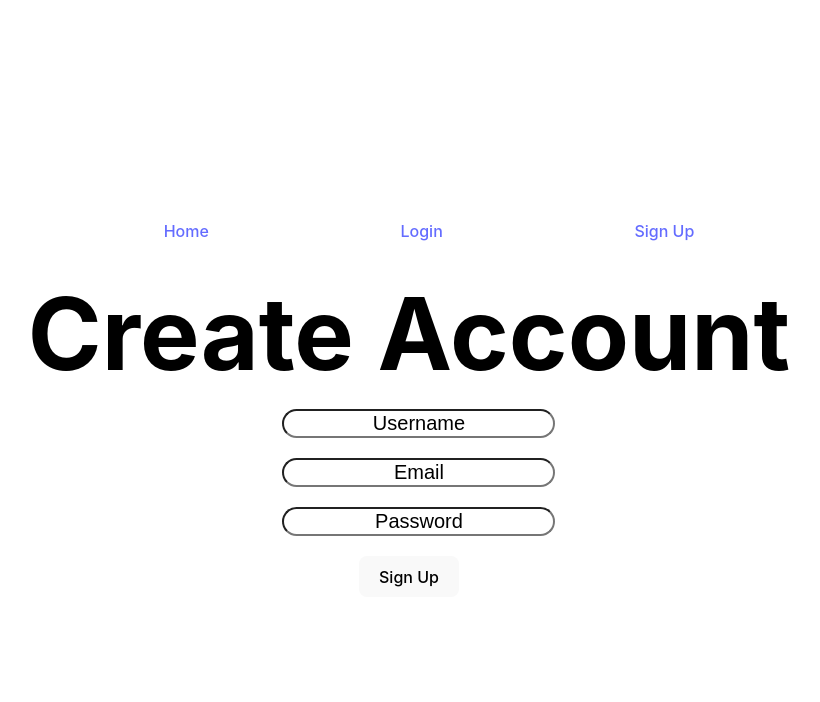
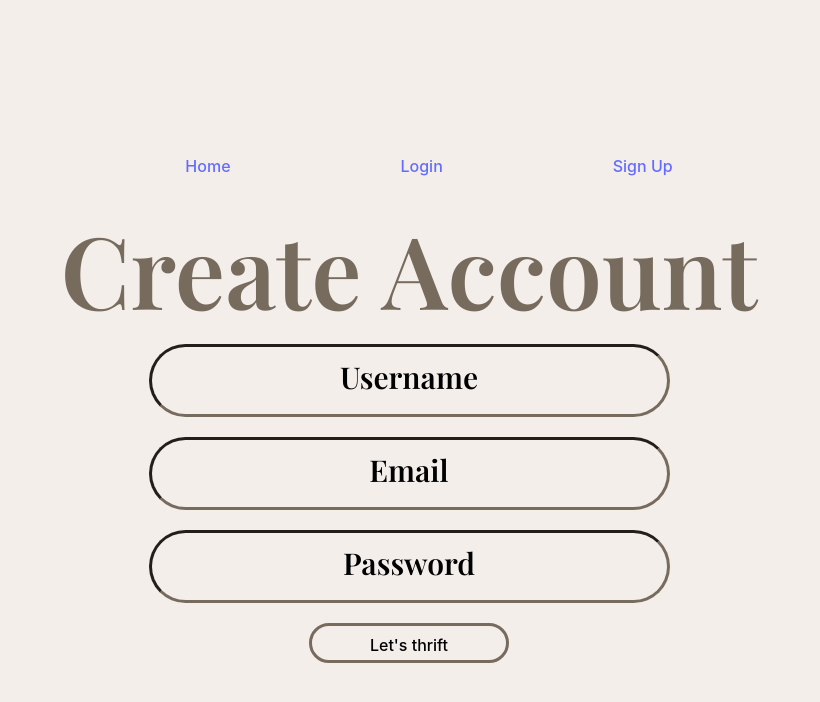
Before and after one commit to lundj227/thrifting.com, a React (Vite) app in the folder client/: page /signup in a window 1280 px wide. Shown: the top 702 px of the page, without its empty margins (231-1051 px from the left). Built offline with nearby package versions, Linux system fonts and the light colour scheme.

Commit message:
Create account css better

```diff
--- a/client/src/components/SignUp.css
+++ b/client/src/components/SignUp.css
@@ -1,3 +1,10 @@
+@import url('https://fonts.googleapis.com/css2?family=Playfair+Display:wght@600&display=swap');
+
+
+*{
+    background-color: #F3EEEA;
+}
+
 .signUpForm {
     text-align: center;
   }
@@ -7,7 +14,6 @@
     flex-direction: column;
     width: 300px;
     margin: 0 auto;
-    color: blue;
   }
 
   .signUpForm input,
@@ -15,57 +21,106 @@
     margin-bottom: 10px;
     padding: 8px;
     border-radius: 4px;
-    border: 1px solid #ddd;
-    color: blue;
+    border: 1px solid #776B5D;
   }
 
   .signUpForm label {
     margin-bottom: 5px;
     font-weight: bold;
-    color: blue;
   }
 
-  h2 {
-    color: black;
+
+
+  .createAccount {
+    color: #776B5D ;
     font-size: 100px;
     margin: 0;
+    font-family: 'Playfair Display';
   }
 
   #username{
+    border-width: 3px;
     font-size: 20px;
-    border-radius: 20px;
-    margin-left: 20px;
+    border-radius: 55px;
     margin-bottom: 20px;
+    padding: 20px;
+    width: 475px;
+    font-family: 'Playfair Display';
+    transition: background-color 0.5s ease;
+    border-color: #776B5D;
+
   }
 
   #email{
+    border-width: 3px;
+    border-color: #776B5D;
+    padding: 20px;
     font-size: 20px;
-    border-radius: 20px;
-    margin-left: 20px;
+    border-radius: 55px;
+    width: 475px;
+    font-family: 'Playfair Display';
+    transition: background-color 1.5s ease;
   }
 
   #password{
+    border-width: 3px;
+    border-color: #776B5D;
+    padding: 20px;
     margin-top: 20px;
     font-size: 20px;
-    border-radius: 20px;
-    margin-left: 20px;
+    border-radius: 55px;
+     width: 475px;
+     font-family: 'Playfair Display';
+     transition: background-color 0.5s ease;
+
   }
 
   #signUp-btn{
     margin-top: 20px;
+    border-width: 3px;
+    width: 200px;
+    height: 40px;
+   border-color: #776B5D;
+   background-color: #F3EEEA;
+   transition: background-color 0.5s ease;
+   border-radius: 55px;
+  }
+
+  #signUp-btn:hover{
+    background-color: #EBE3D5;
+  }
+
+  #email:hover{
+    background-color: #EBE3D5;
+  }
+
+  #username:hover{
+    background-color: #EBE3D5;
+  }
+
+  #password:hover{
+    background-color: #EBE3D5;
   }
 
   #username::placeholder {
     color: black;
     text-align: center;
+    font-size: 30px;
   }
 
   #password::placeholder{
     color: black;
     text-align: center;
+    font-size: 30px;
   }
 
   #email::placeholder{
     color: black;
     text-align: center;
+    font-size: 30px;
   }
+
+  .centered-input {
+    text-align: center;
+    font-size: 20px;
+  }
--- a/client/src/components/Signup.jsx
+++ b/client/src/components/Signup.jsx
@@ -27,11 +27,12 @@ function SignUpForm() {
 
   return (
     <div>
-      <h2>Create Account</h2>
+      <h2 class="createAccount">Create Account</h2>
       <form onSubmit={handleSubmit}>
         <div>
           <label htmlFor="username"></label>
           <input
+          className="centered-input"
             placeholder="Username"
             type="text"
             id="username"
@@ -44,6 +45,7 @@ function SignUpForm() {
         <div>
           <label htmlFor="email"></label>
           <input
+          className="centered-input"
             placeholder="Email"
             type="email"
             id="email"
@@ -56,6 +58,7 @@ function SignUpForm() {
         <div>
           <label htmlFor="password"></label>
           <input
+          className="centered-input"
             type="password"
             id="password"
             name="password"
@@ -65,7 +68,7 @@ function SignUpForm() {
             required
           />
         </div>
-        <button type="submit" id="signUp-btn">Sign Up</button>
+        <button type="submit" id="signUp-btn">Let's thrift</button>
       </form>
     </div>
   );
```
